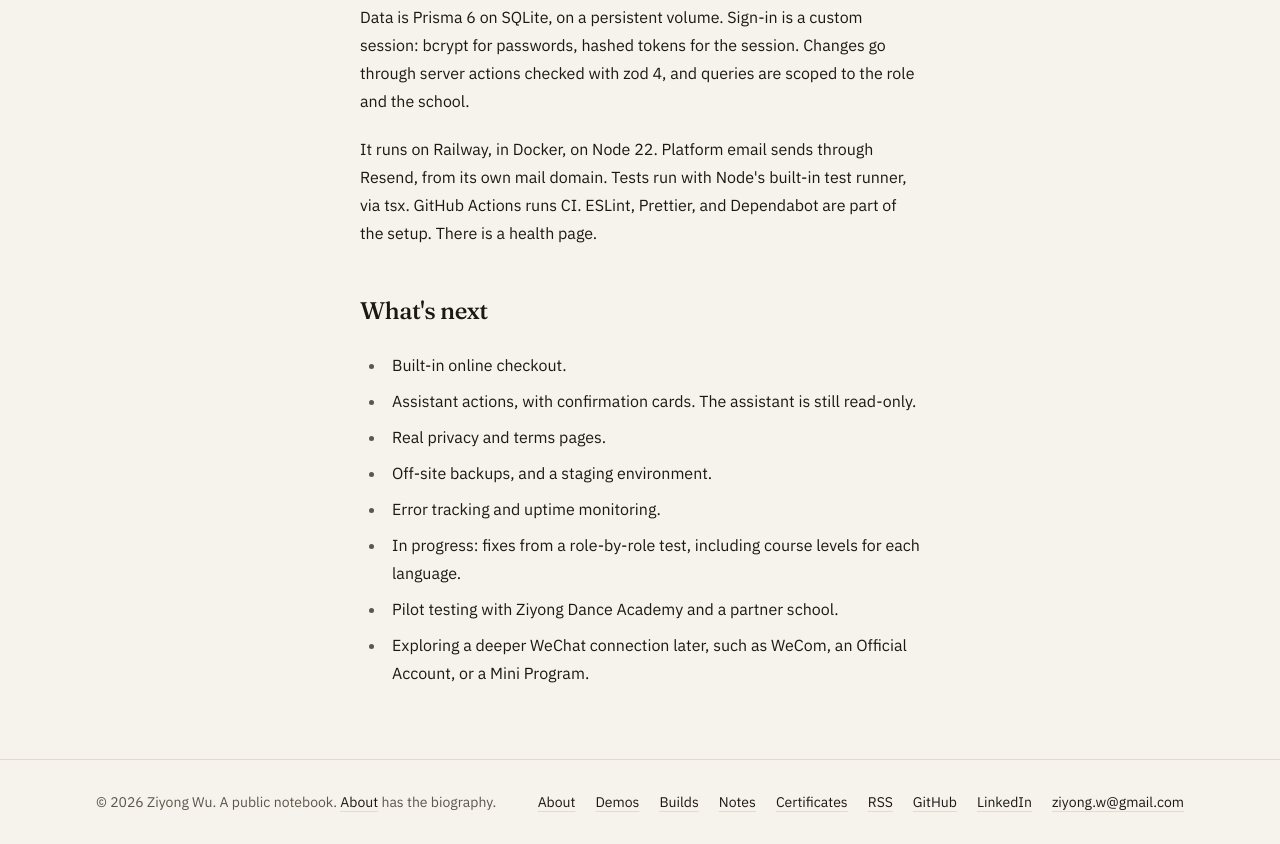
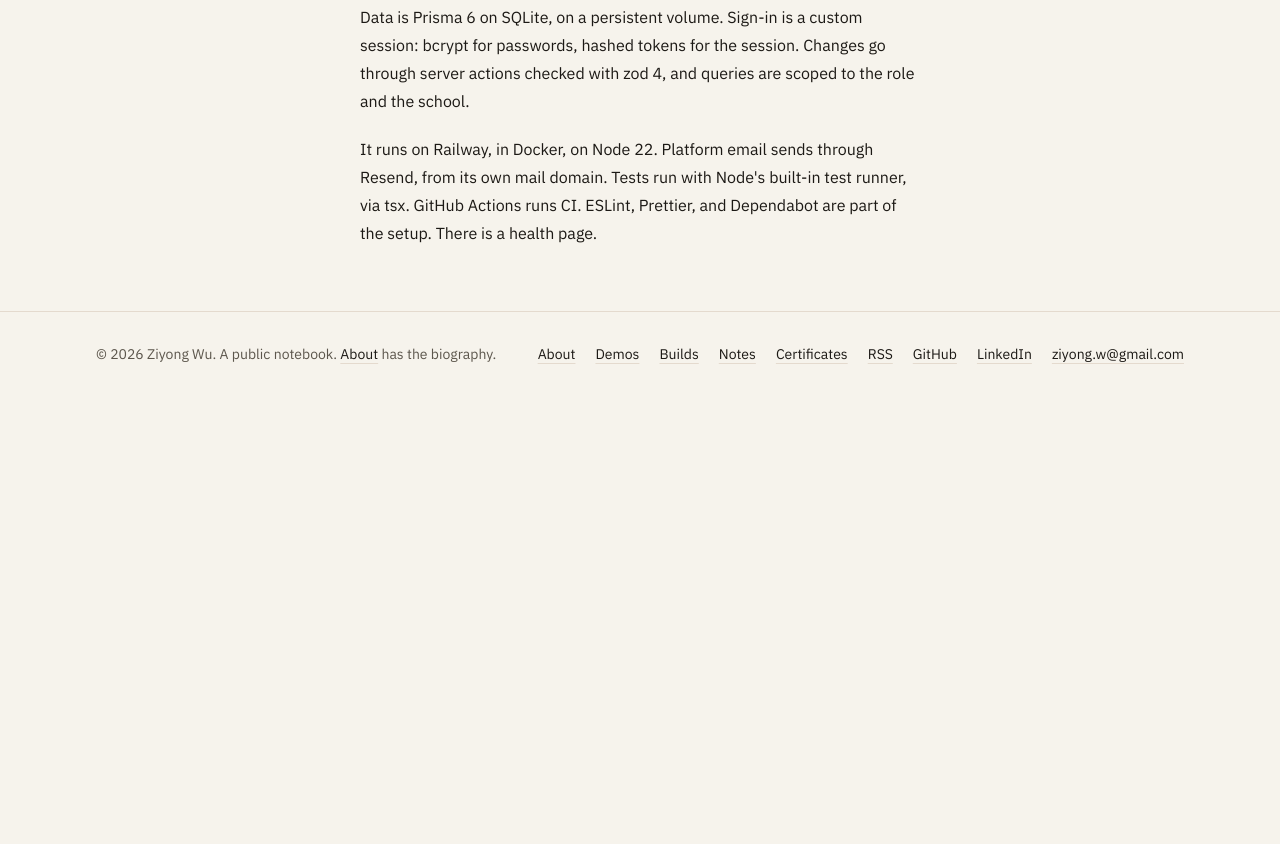
Before and after one commit to ziyongwu-git/ziyong-ai-robotics, an Astro site: page /builds/classportal-web in a window 1280 px wide. Shown: the part 8362-9206 px from the top of the page. After the commit the page ends 8758 px from the top, so only its background shows below. Built offline with nearby package versions, Linux system fonts and the light colour scheme; Astro itself is replaced by a stand-in of ours; some packages are replaced by stand-ins of ours.

Commit message:
Remove the ClassLista roadmap and private school names. (#17)
The What's next section named a dance school and a partner school. Drop that section so the public build page keeps only the product that is already live.

Co-authored-by: Cursor Agent <cursoragent@cursor.com>
Co-authored-by: ziyongwu-git <ziyongwu-git@users.noreply.github.com>

```diff
--- a/src/content/builds/classportal-web.mdx
+++ b/src/content/builds/classportal-web.mdx
@@ -231,14 +231,3 @@ The front of it is Next.js 15, React 19, and TypeScript, styled with Tailwind v4
 Data is Prisma 6 on SQLite, on a persistent volume. Sign-in is a custom session: bcrypt for passwords, hashed tokens for the session. Changes go through server actions checked with zod 4, and queries are scoped to the role and the school.
 
 It runs on Railway, in Docker, on Node 22. Platform email sends through Resend, from its own mail domain. Tests run with Node's built-in test runner, via tsx. GitHub Actions runs CI. ESLint, Prettier, and Dependabot are part of the setup. There is a health page.
-
-## What's next
-
-- Built-in online checkout.
-- Assistant actions, with confirmation cards. The assistant is still read-only.
-- Real privacy and terms pages.
-- Off-site backups, and a staging environment.
-- Error tracking and uptime monitoring.
-- In progress: fixes from a role-by-role test, including course levels for each language.
-- Pilot testing with Ziyong Dance Academy and a partner school.
-- Exploring a deeper WeChat connection later, such as WeCom, an Official Account, or a Mini Program.
```
